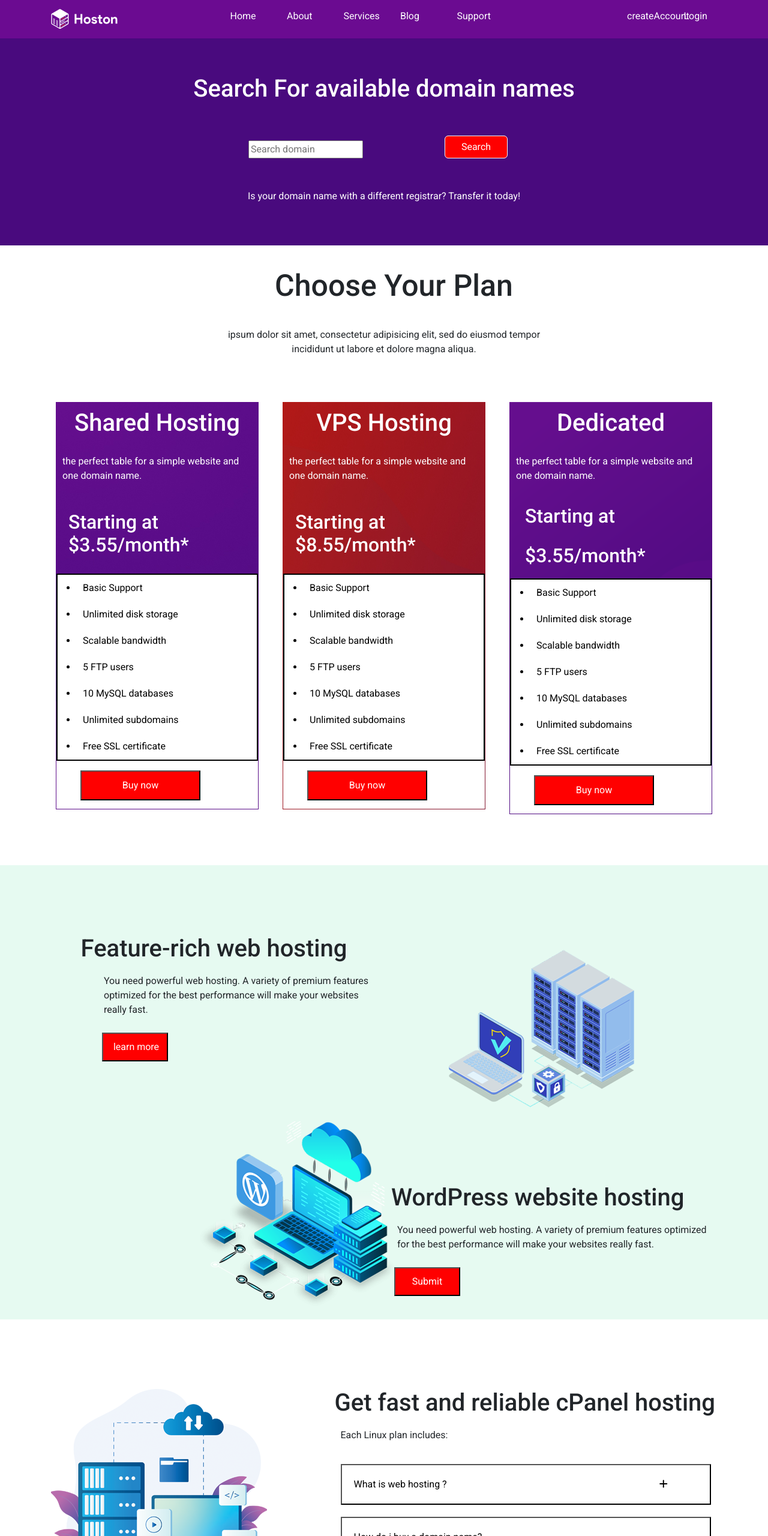
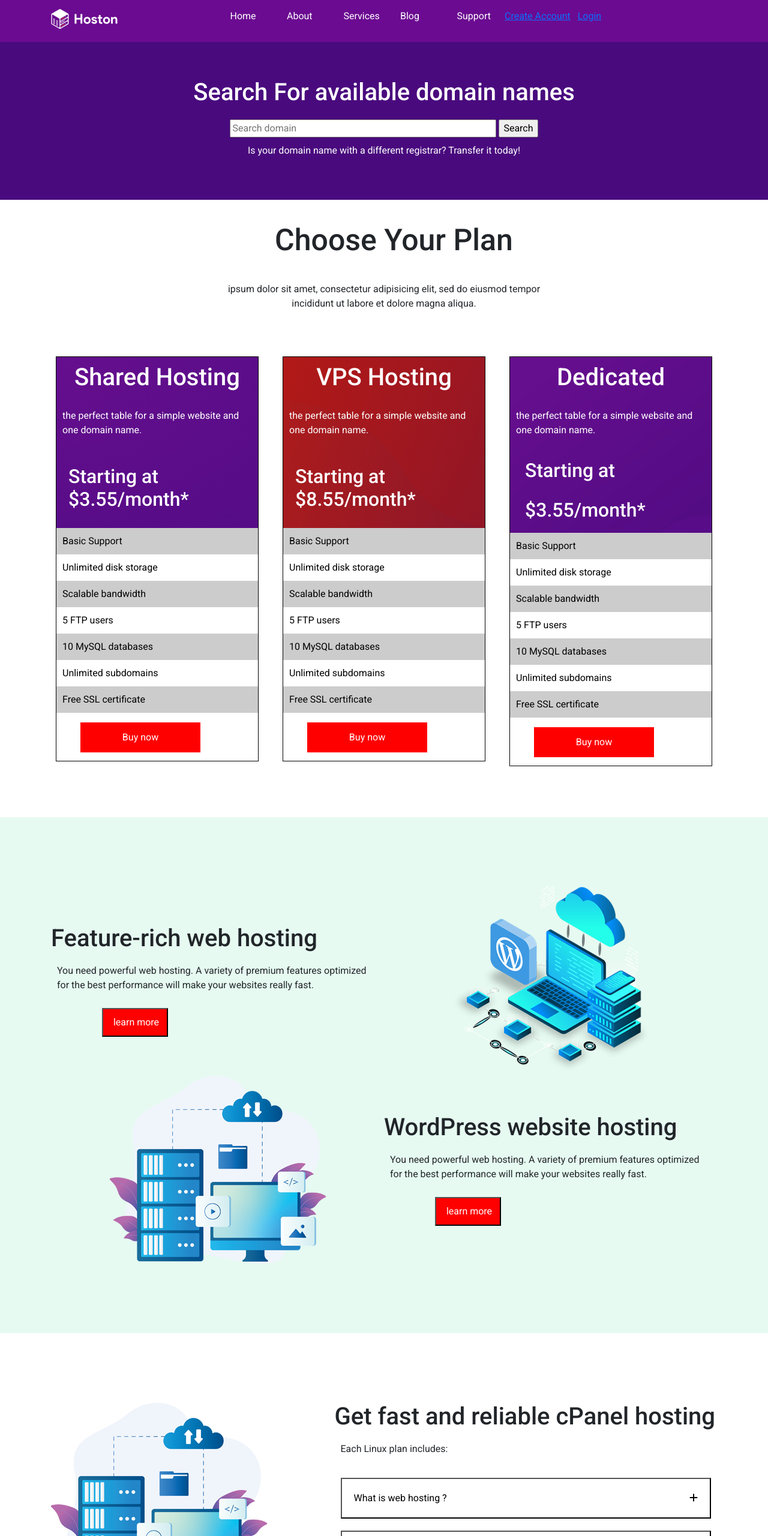
Before and after one commit to Imamul-HAasan/hoston, a plain HTML site: page index.html in a window 1280 px wide. Shown: the top 2560 px of the page at 60% size. Drawn offline with nearby package versions, Linux system fonts and the light colour scheme.

Commit message:
code updated

```diff
--- a/assets/css/style.css
+++ b/assets/css/style.css
@@ -75,7 +75,7 @@ px
 .first{
     background-image: url(../image/hero-background.jpg);
     color: White;
-    padding: 1px;
+    border: 1px solid #000;
 }
 .first h1,p{
     text-align: center;
@@ -88,7 +88,7 @@ px
 .second{
     background-image: url(../image/head.jpg);
     color: White;
-    padding: 1px;
+    border: 1px solid #000;
 }
 .second h1,p{
     text-align: center;
@@ -101,7 +101,7 @@ px
 .third{
     background-image: url(../image/headerr.png);
     color: White;
-    padding: 1px;
+    border: 1px solid #000;
 }
 .third h1,p{
     text-align: center;
@@ -117,7 +117,10 @@ px
 }
 .elements{
     color: black;
-    border: 2px solid;
+}
+
+.elements li:nth-child(odd) {
+    background-color: #ccc;
 }
 
 .point{
@@ -132,6 +135,7 @@ px
     width: 200px;
     height: 50px;
     margin-bottom: 14px;
+    border: none;
 
 }
 
@@ -139,6 +143,8 @@ px
 .feature{
     background-color:#E6FAF1;
     margin-top: 50px;
+    padding-bottom: 100px;
+    padding-top: 100px;
 }
 .up{
     padding-top:100px;
@@ -163,10 +169,15 @@ px
     margin-left: 230px;
 }
 
+.pics{
+    margin-top: 24px;
+}
+
 .left_up img {
     padding-top: 100px;
     padding-bottom:100px;
     margin-left: 70px;
+    margin-top: -18px;
 }
 .left_down h1 .{
     text-align: center;
@@ -209,9 +220,10 @@ p{
 .boxs ul li{
     list-style: none;
     display: inline;
+    float: right;
 }
 .fa-solid{
-    margin-left: 350px;
+    /* margin-left: 350px; */
 }
 
      /*   cpanel  end */
@@ -249,8 +261,8 @@ p{
 .Support_guidance {
     background: url(../image/hero-background.jpg);
     color: white;
-    padding-top: 100px;
-    padding-bottom: 100px;
+    /* padding-top: 100px;
+    padding-bottom: 100px; */
 }
 
 .Support_guidance h4{
@@ -302,6 +314,8 @@ p{
 
 .footer {
     background:url(../image/headerr.png);
+    background-position: top;
+    background-attachment: fixed;
 }
 .new{
     color: white;
@@ -348,3 +362,19 @@ p{
     text-decoration: none;
     color: white;
 }
+
+.search-input {
+    width: 40%;
+}
+
+.footer-social .fa-facebook {
+    color: red;
+}
+
+.footer-social .fa-instagram {
+    color: yellow;
+}
+
+.footer-social .fa-twitter {
+    color: orange;
+}
--- a/index.html
+++ b/index.html
@@ -44,12 +44,22 @@
                             <a class="nav_elements" href="#">Support</a>
                         </div>
 
-                        <div class="col-lg-1 offset-lg-2">
+                        <!-- <div class="col-lg-1 offset-lg-2">
                             <a class="nav_elements" href="#">createAccount</a>
                         </div>
 
                         <div class="col-lg-1">
                             <a class="nav_elements" href="#">Login</a>
+                        </div> -->
+                        <div class="col-lg-2">
+                            <ul class="list-inline">
+                                <li class="list-inline-item">
+                                    <a href="#">Create Account</a>
+                                </li>
+                                <li class="list-inline-item">
+                                    <a href="#">Login</a>
+                                </li>
+                            </ul>
                         </div>
 
                     </div>
@@ -67,7 +77,16 @@
                                 <h1>Search For available domain names </h1>
                             </div>
 
-                            <div class="col-lg-6 offset-lg-2 ">
+                            <div class="col-lg-12 text-center">
+                                <div class="search-block">
+                                    <form action="" method="post">
+                                        <input class="search-input" type="text" name=""placeholder="Search domain">
+                                        <input type="submit" class= "btn-primary" name="" value="Search">
+                                    </form>
+                                </div>
+                            </div>
+
+                            <!-- <div class="col-lg-6 offset-lg-2 ">
                                 <div class="Search_space">
                                     <form class="holder" action="" method="post">
                                         <input type="text" name=""placeholder="Search domain">
@@ -79,7 +98,7 @@
                             <div class="col-lg-2">
                                 <input type="submit" class= "btn"name="" value="Search">
 
-                            </div>
+                            </div> -->
 
                             <div class="col-lg-12">
                                 <p class="par">Is your domain name with a different registrar? Transfer it today!</p>
@@ -123,7 +142,7 @@
                                 <h2> Starting at <br> $3.55/month*</h2>
 
                                 <div class=" elements_block">
-                                    <ul class="elements">
+                                    <ul class="elements list-unstyled">
                                         <li class="point">
                                             Basic Support
                                         </li>
@@ -170,7 +189,7 @@
                                 <h2> Starting at <br> $8.55/month*</h2>
 
                                     <div class=" elements_block">
-                                    <ul class="elements">
+                                    <ul class="elements list-unstyled">
                                         <li class="point">
                                             Basic Support
                                         </li>
@@ -220,7 +239,7 @@
                                 <h2><span>$3.55/month*</span></h2>
 
                                     <div class=" elements_block">
-                                    <ul class="elements">
+                                    <ul class="elements list-unstyled">
                                         <li class="point">
                                             Basic Support
                                         </li>
@@ -273,30 +292,26 @@
             <section class="feature">
                 <div class="container">
                     <div class="row">
-                        <div class=" col-lg-6">
-                            <div class="up">
-                                 <h1>Feature-rich web hosting</h1>
-
+                        <div class="d-flex align-items-center">
+                            <div class="col-lg-6">
+                                <h1>Feature-rich web hosting</h1>
                                 <p>You need powerful web hosting. A variety of premium features optimized for the best performance will make your websites really fast.</p>
-
                                 <input  class ="feature_btn"  type="submit" name="" value=" learn more">
                             </div>
-
-                            <div class="down">
-                                <img src="assets/image/feat1.png">
+                            <div class="col-lg-6">
+                                <img src="assets/image/feat1.png" class="img-fluid d-block mx-auto">
                             </div>
                         </div>
-
-                        <div class="col-lg-6">
-                            <div class="left_up">
-                                <img  src="assets/image/hero-img.png">
+                    </div>
+                    <div class="row">
+                        <div class="d-flex align-items-center">
+                            <div class="col-lg-6">
+                                <img class="img-fluid d-block mx-auto"  src="assets/image/plan.png">
                             </div>
-
-                            <div class="left_down">
+                            <div class="col-lg-6">
                                 <h1>WordPress website hosting</h1>
                                 <p>You need powerful web hosting. A variety of premium features optimized for the best performance will make your websites really fast.</p>
-
-                                <input class="feature_btn2" type="submit" name="">
+                                <input  class ="feature_btn"  type="submit" name="" value=" learn more">
                             </div>
                         </div>
                     </div>
@@ -406,7 +421,7 @@
 
                      <!-- Hoston love section End -->
             <section class=" Support_guidance">
-                <div class="container">
+                <div class="container py-5">
                     <div class="row">
                         <div class="col-lg-7">
                             <h4><span>Support & Guidance</span></h4>
@@ -430,7 +445,7 @@
                      <!-- Hoston love section End -->
 
                      <!-- comparison section start  -->
-            <section class="comparison">
+            <!-- <section class="comparison">
                 <div class="container">
                     <div class="row">
                         <div class="col-lg-8 offset-lg-2">
@@ -442,11 +457,11 @@
 
                 </div>
 
-            </section>
+            </section> -->
                      <!-- comparison  section End -->
 
                      <!-- Ask  section strt -->
-            <section class="Ask">
+            <!-- <section class="Ask">
                 <div class="container">
                     <div class="row">
                         <div class="col-lg-8 offset-lg-2">
@@ -503,7 +518,7 @@
                         </div>
                     </div>
                 </div>
-            </section>
+            </section> -->
                      <!-- Ask section End -->
 
                      <!-- Footer section start-->
@@ -515,16 +530,16 @@
                         <div class="col-lg-3">
                             <a href="#"> <img src="assets/image/logo.png"></a>
                             <p class="new4">We make registering, hosting and managing domains for yourself.</p>
-                            <ul class="social">
-                                <li class="social">
+                            <ul class="list-inline footer-social">
+                                <li class="list-inline-item">
                                     <a href="#"><i class="fa-brands fa-facebook"></i> </a>
                                 </li>
 
-                                <li class=" social">
+                                <li class="list-inline-item">
                                     <a href="#"><i class="fa-brands fa-instagram"></i> </a>
                                 </li>
 
-                                <li class="social">
+                                <li class="list-inline-item">
                                     <a href="#"><i class="fa-brands fa-twitter"></i> </a>
                                 </li>
                             </ul>
```
